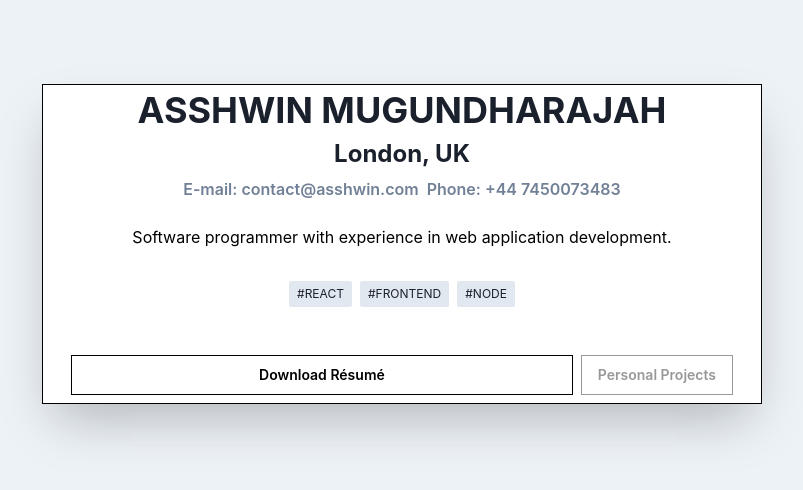
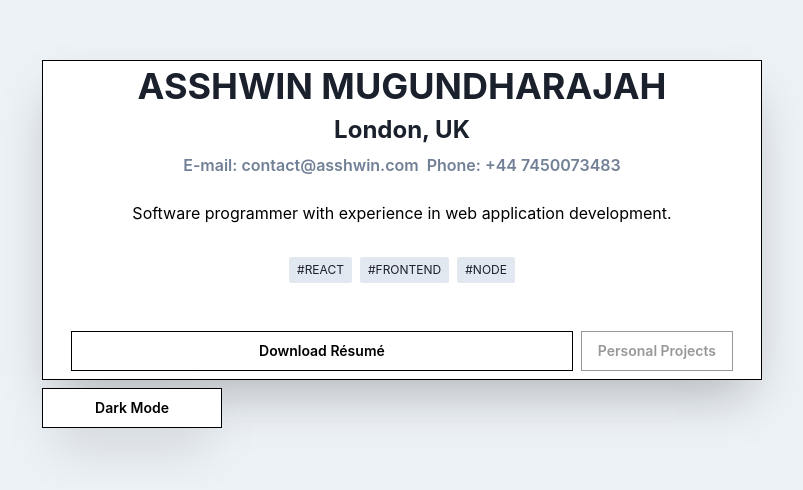
Before and after one commit to ashkl/portfolio, a Next.js app: page / in a window 1280 px wide. Shown: the part 140-630 px from the top of the page, without its empty margins (238-1041 px from the left). Built offline with nearby package versions, Linux system fonts and the light colour scheme.

Commit message:
added dark/light mode toggle

```diff
--- /dev/null
+++ b/Components/Utl/ThemeSwitch.tsx
@@ -0,0 +1,27 @@
+import { Button, useColorMode, useColorModeValue } from "@chakra-ui/react";
+import React from "react";
+
+type Props = {};
+
+export default function ThemeSwitch({}: Props) {
+  const { colorMode, toggleColorMode } = useColorMode();
+
+  return (
+    <>
+      <Button
+        fontSize={"sm"}
+        borderWidth="1px"
+        rounded={"none"}
+        width={"25%"}
+        borderColor={useColorModeValue("black", "white")}
+        bg={useColorModeValue("white", "black")}
+        color={useColorModeValue("black", "white")}
+        boxShadow={"2xl"}
+        _hover={{ borderColor: "red" }}
+        onClick={toggleColorMode}
+      >
+        {colorMode === "light" ? "Dark" : "Light"} Mode
+      </Button>
+    </>
+  );
+}
--- a/pages/index.tsx
+++ b/pages/index.tsx
@@ -1,16 +1,27 @@
-import { Box, Center, useColorModeValue } from '@chakra-ui/react'
-import type { NextPage } from 'next'
-import ProfileCard from '../Components/ProfileCard/ProfileCard'
+import { Box, Center, Stack, useColorModeValue } from "@chakra-ui/react";
+import type { NextPage } from "next";
+import ProfileCard from "../Components/ProfileCard/ProfileCard";
+import ThemeSwitch from "../Components/Utl/ThemeSwitch";
 
 const Home: NextPage = () => {
-
   return (
-    < Box minH="100vH" bg={useColorModeValue('gray.100', 'black')}>
-      <Center px={3} display='flex' justifyContent={'center'} alignItems='center' textAlign='center' minHeight={'96vh'} className="profile-card">
-        <ProfileCard />
+    <Box minH="100vH" bg={useColorModeValue("gray.100", "black")}>
+      <Center
+        px={3}
+        display="flex"
+        justifyContent={"center"}
+        alignItems="center"
+        textAlign="center"
+        minHeight={"96vh"}
+        className="profile-card"
+      >
+        <Stack>
+          <ProfileCard />
+          <ThemeSwitch />
+        </Stack>
       </Center>
     </Box>
-  )
-}
+  );
+};
 
-export default Home
+export default Home;
```
